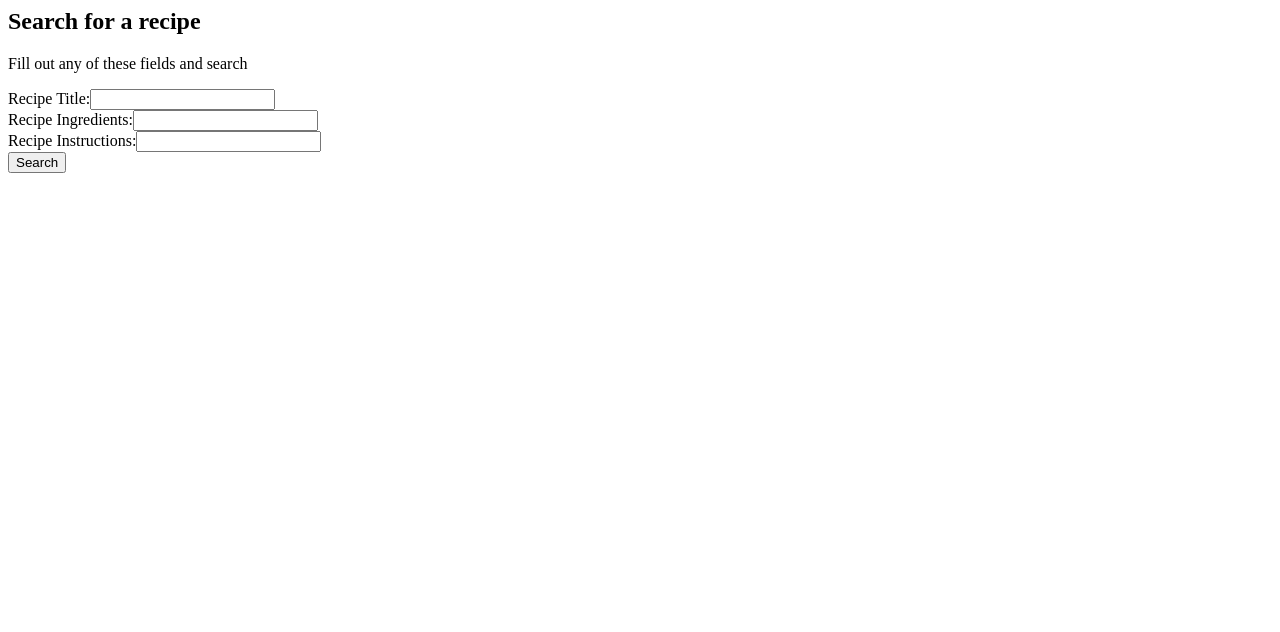
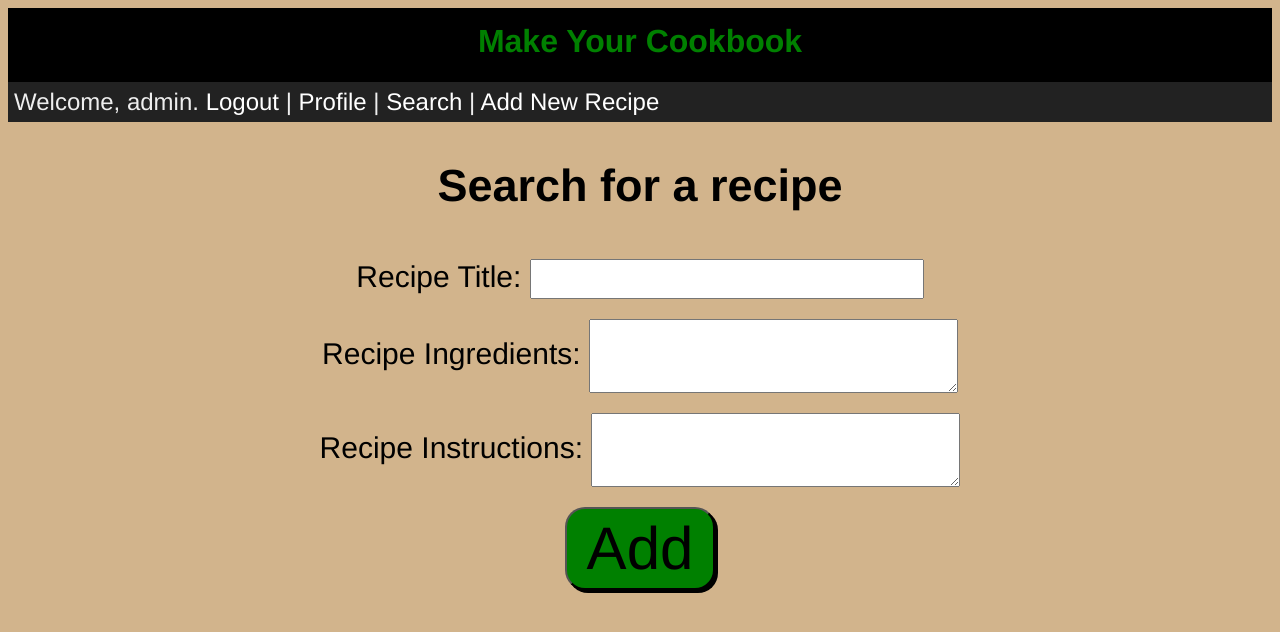
Before and after one commit to shaikio/CSI3370Project, a PHP site: page /showSearchForm.php in a window 1280 px wide. Shown: the top 632 px of the page. Run offline with PHP 8.4, Linux system fonts and the light colour scheme; a user stored in the database is signed in.

Commit message:
Fixed css for searchForm

```diff
--- a/showSearchForm.php
+++ b/showSearchForm.php
@@ -1,12 +1,30 @@
+<html>
+	<title> Search </title>
+<head>
+	<link rel="stylesheet" type="text/css" href="custom-styles.css">
+</head>
 
- <div class="form-container">
+<body>
+<div id="topmost-part"> <h1 id="after-login-heading"> Make Your Cookbook </h1> </div>
+<div class="menu-container">
+<span class="menu-item"> Welcome, <?php
+session_start();
+echo $_SESSION['username']; ?>. <a href="logout.php"> Logout</a></span>
+| <span class="menu-item"><a href="showProfilePage.php"> Profile </a> </span> | <span class="menu-item"><a href="showSearchForm.php"> Search </a> </span> |
+ <span class="menu-item"><a href="showAddForm.php"> Add New Recipe</a></span>
+</div>
+<div id="form-container">
+<h2>Search for a recipe</h2>
+<label for="add-recipe-title"> Recipe Title: </label>
+		<input type="text" name="recipeTitle" class="search-textbox" id="add-recipe-title"></input><br>
 
-<h2>Search for a recipe</h2>
-<p>Fill out any of these fields and search</p>
-<form action="searchCookbook.php">
-Recipe Title:<input type="text" name="recipeName"></input><br>
-Recipe Ingredients:<input type="text" name="recipeIngredients"></input><br>
-Recipe Instructions:<input type="text" name="recipeInstructions"></input><br>
-<button type="submit">Search</button>
+		<label for="add-recipe-ingredients"> Recipe Ingredients: </label>
+		<textarea name="recipeIngredients" class="search-textbox" id="add-recipe-ingredients"></textarea><br>
+
+		<label for="add-recipe-instructions"> Recipe Instructions: </label>
+		<textarea name="recipeInstructions" class="search-textbox" id="add-recipe-instructions"></textarea><br>
+		<button type="submit" class="search-or-add-button">Add</button>
 </form>
 </div>
+</body>
+</html>
```
